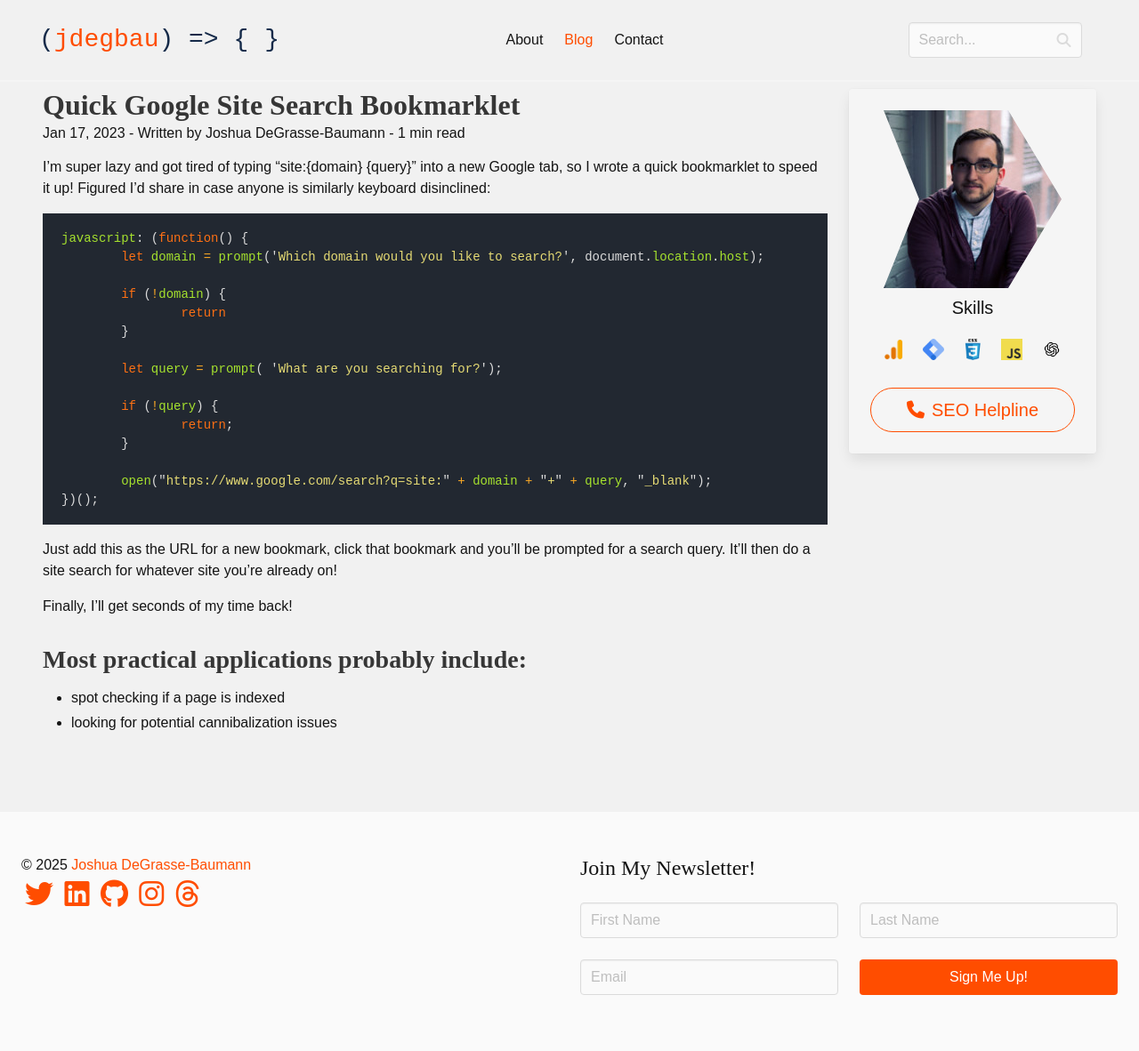
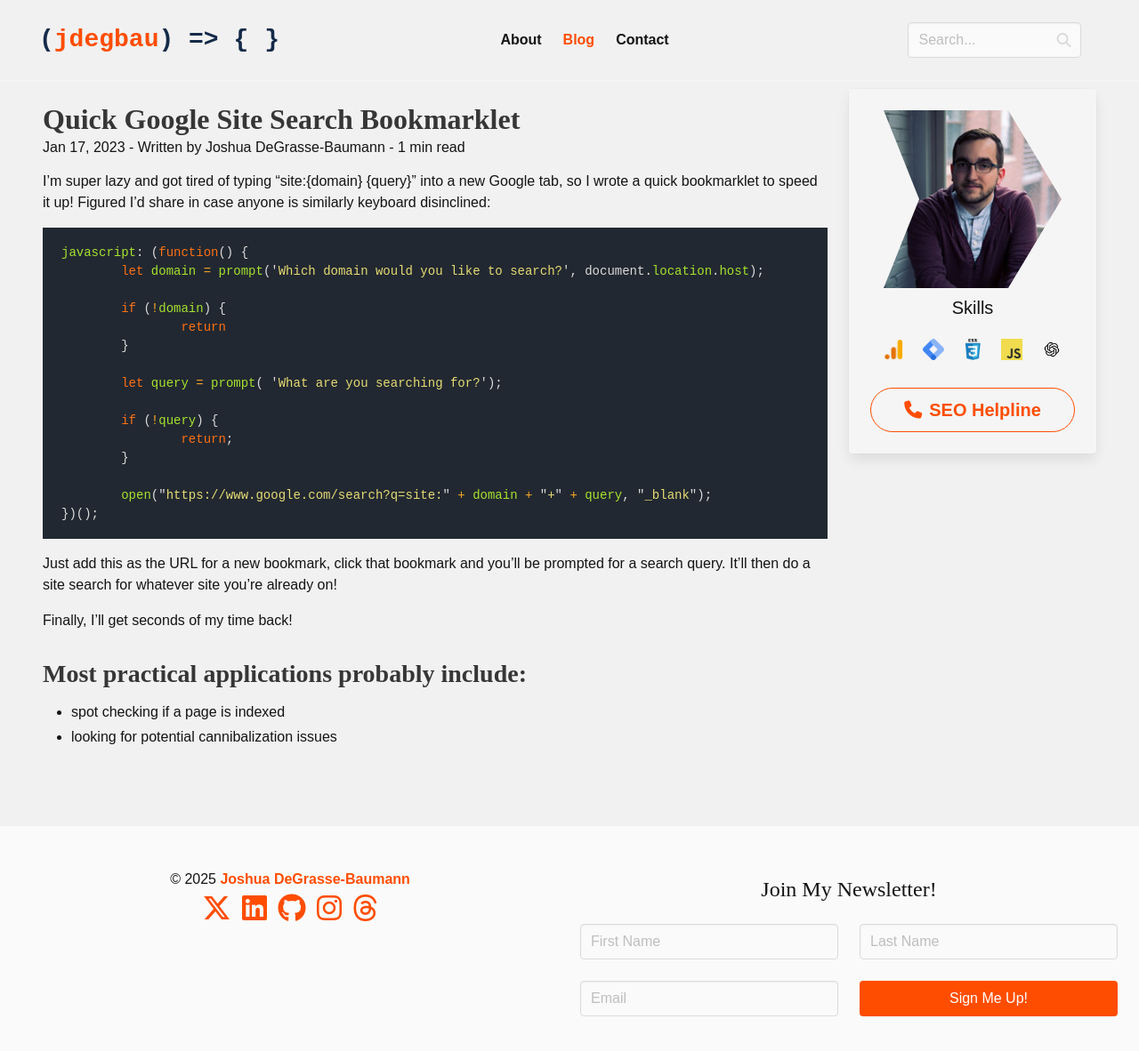
Before and after one commit to jdegbau/jdegbau.github.io, a Jekyll site: the page built from _posts/2023-01-17-site-search-bookmarklet.md, in a window 1280 px wide and 1263 px high. Shown: the top 1182 px of the window at 89% size. Built offline with Jekyll 4.4.1, drawn with Linux system fonts in a browser that asks for light colours; nearby versions of some CDN libraries; some web fonts are replaced; comment, search, counter and statistics services are not loaded.

Commit message:
Improve page speed

```diff
--- a/_layouts/wrapper.html
+++ b/_layouts/wrapper.html
@@ -4,9 +4,99 @@
     <meta charset="UTF-8">
     <meta name="viewport" content="width=device-width, initial-scale=1.0">
     <meta http-equiv="X-UA-Compatible" content="IE=edge">
+    <style>
+      /* Critical CSS to prevent FOUC */
+      .skip-nav-link {
+        position: absolute;
+        width: 1px;
+        height: 1px;
+        padding: 0;
+        margin: -1px;
+        overflow: hidden;
+        clip: rect(0, 0, 0, 0);
+        white-space: nowrap;
+        border: 0;
+        background: #f0f0f0;
+        color: #0f0f0f;
+        z-index: 31;
+        border-radius: 0 0 .25rem .25rem;
+        left: .5rem;
+        transition: transform .5s ease-in;
+      }
+      .skip-nav-link:focus {
+        position: absolute;
+        width: auto;
+        height: auto;
+        clip: auto;
+        white-space: normal;
+        margin: 0;
+        padding: .5rem;
+        transform: translateY(-130%);
+      }
+      html, body {
+        background: #f1f1f1;
+        color: #141414;
+        font-family: "Nunito", sans-serif;
+        font-size: 16px;
+        line-height: 1.5;
+        margin: 0;
+        padding: 0;
+      }
+      .columns {
+        display: flex;
+        flex-wrap: wrap;
+        margin: 0 -0.75rem;
+      }
+      .column {
+        flex: 1 1 0;
+        padding: 0 0.75rem;
+        min-width: 0;
+      }
+      .section {
+        padding: 1.5rem 1.5rem;
+      }
+      .footer {
+        background: #f1f1f1;
+        color: #141414;
+        padding: 2rem 1.5rem 1.5rem 1.5rem;
+        font-size: 1rem;
+        text-align: center;
+      }
+      .title {
+        font-family: "JetBrains Mono", monospace;
+        font-size: 2rem;
+        font-weight: bold;
+        margin: 1rem 0;
+      }
+      .subtitle {
+        font-family: "Nunito", sans-serif;
+        font-size: 1.25rem;
+        font-weight: 600;
+        margin: 0.5rem 0;
+      }
+      a {
+        color: #ff4d00;
+        text-decoration: none;
+        font-weight: bold;
+      }
+      a:hover {
+        text-decoration: underline;
+      }
+      @media (max-width: 1023px) {
+        .columns.is-reversed-mobile {
+          flex-direction: column-reverse;
+          display: flex;
+        }
+        .columns {
+          flex-direction: column;
+        }
+      }
+    </style>
     <link rel="preconnect" href="https://fonts.gstatic.com" crossorigin>
     <link rel="preconnect" href="https://fonts.googleapis.com">
-    <link rel="stylesheet" href="{{ "/assets/css/main.css" | relative_url }}">
+    <link rel="preload" href="/assets/fonts/JetBrains_Mono.woff2" as="font" type="font/woff2" crossorigin>
+    <link rel="preload" href="{{ "/assets/css/main.css" | relative_url }}" as="style" onload="this.onload=null;this.rel='stylesheet'">
+    <noscript><link rel="stylesheet" href="{{ "/assets/css/main.css" | relative_url }}"></noscript>
     {% if page.SEO_title %}
     <title>{{ page.SEO_title }}</title>
     {% else %}
@@ -81,7 +171,7 @@
       <div class="columns is-reversed-mobile">
         <div class="column">
           <p>&copy; {{ site.time | date: '%Y' }} <a href="/">Joshua DeGrasse-Baumann</a></p>
-          <a href="https://twitter.com/jdegbau" aria-label="Follow me on Twitter""><i class="fa-brands fa-twitter fa-2x m-1"></i></a>
+          <a href="https://x.com/jdegbau" aria-label="Follow me on 𝕏""><i class="fa-brands fa-x-twitter fa-2x m-1"></i></a>
           <a href="https://www.linkedin.com/in/jdegbau/" aria-label="Follow me on LinkedIn"><i class="fa-brands fa-linkedin fa-2x m-1"></i></a>
           <a href="https://github.com/jdegbau" aria-label="Follow me on GitHub"><i class="fa-brands fa-github fa-2x m-1"></i></a>
           <a href="https://www.instagram.com/jdegbau/" aria-label="Follow me on Instagram"><i class="fa-brands fa-instagram fa-2x m-1"></i></a>
```
Also changed, not shown: _includes/newsletter.html (+35 -1 lines), _layouts/category_page.html (deleted, +0 -19 lines).
